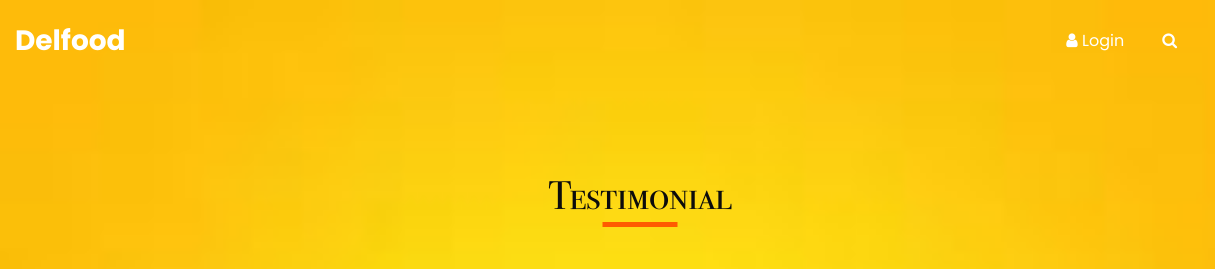
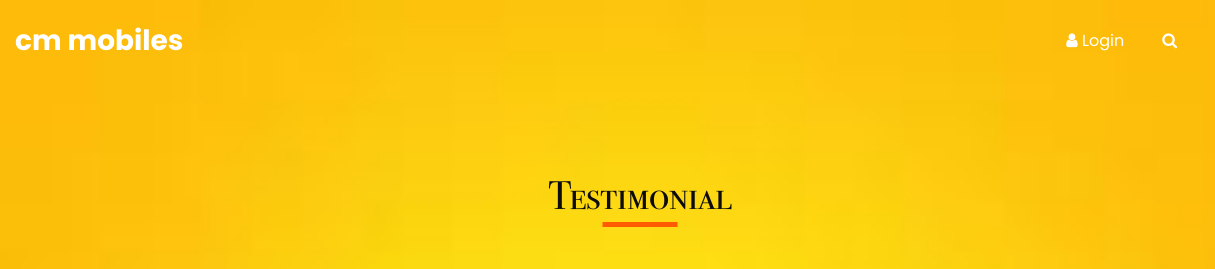
Before and after one commit to adhil-sha00/cm-mobiles, a plain HTML site: page testimonial.html in a window 1280 px wide. Shown: the top 269 px of the page, 0-1215 px from the left. Drawn offline with nearby package versions, Linux system fonts and the light colour scheme.

Commit message:
Update testimonial.html

```diff
--- a/testimonial.html
+++ b/testimonial.html
@@ -12,7 +12,7 @@
   <meta name="description" content="" />
   <meta name="author" content="" />
 
-  <title>Delfood</title>
+  <title>cm mobiles</title>
 
 
   <!-- bootstrap core css -->
@@ -46,7 +46,7 @@
         <nav class="navbar navbar-expand-lg custom_nav-container">
           <a class="navbar-brand" href="index.html">
             <span>
-              Delfood
+              cm mobiles
             </span>
           </a>
           <div class="" id="">
```
